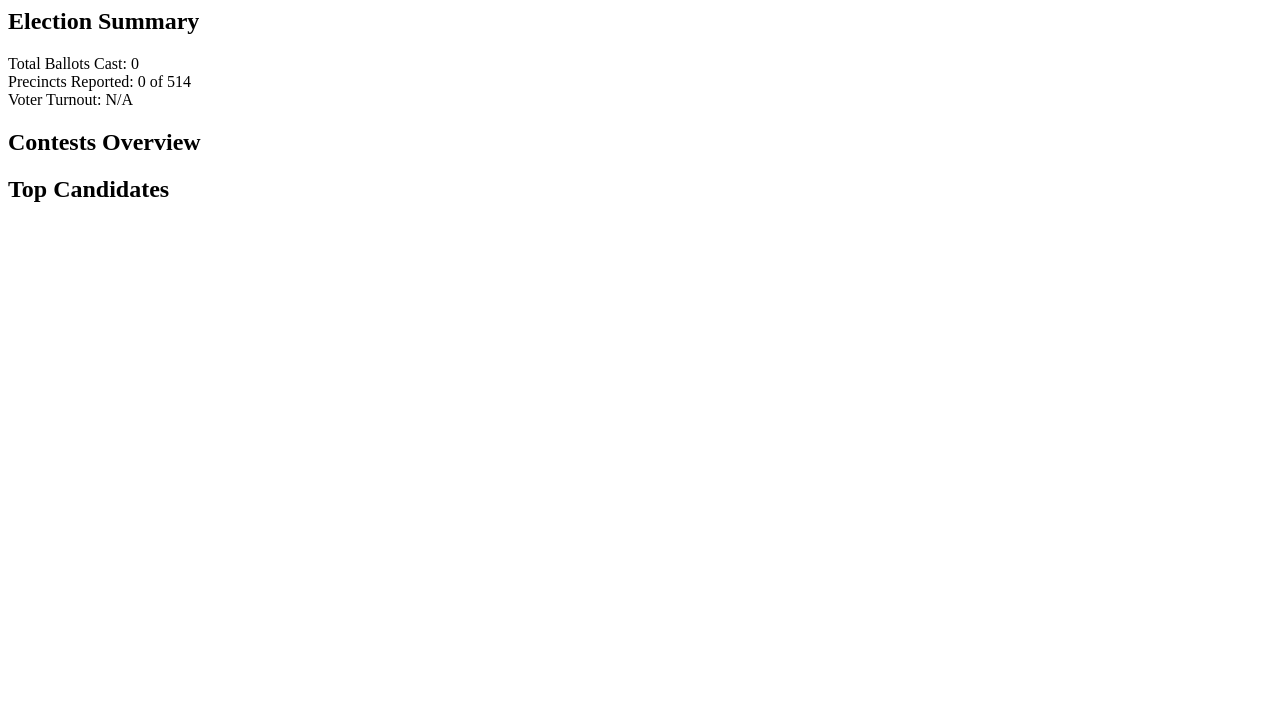
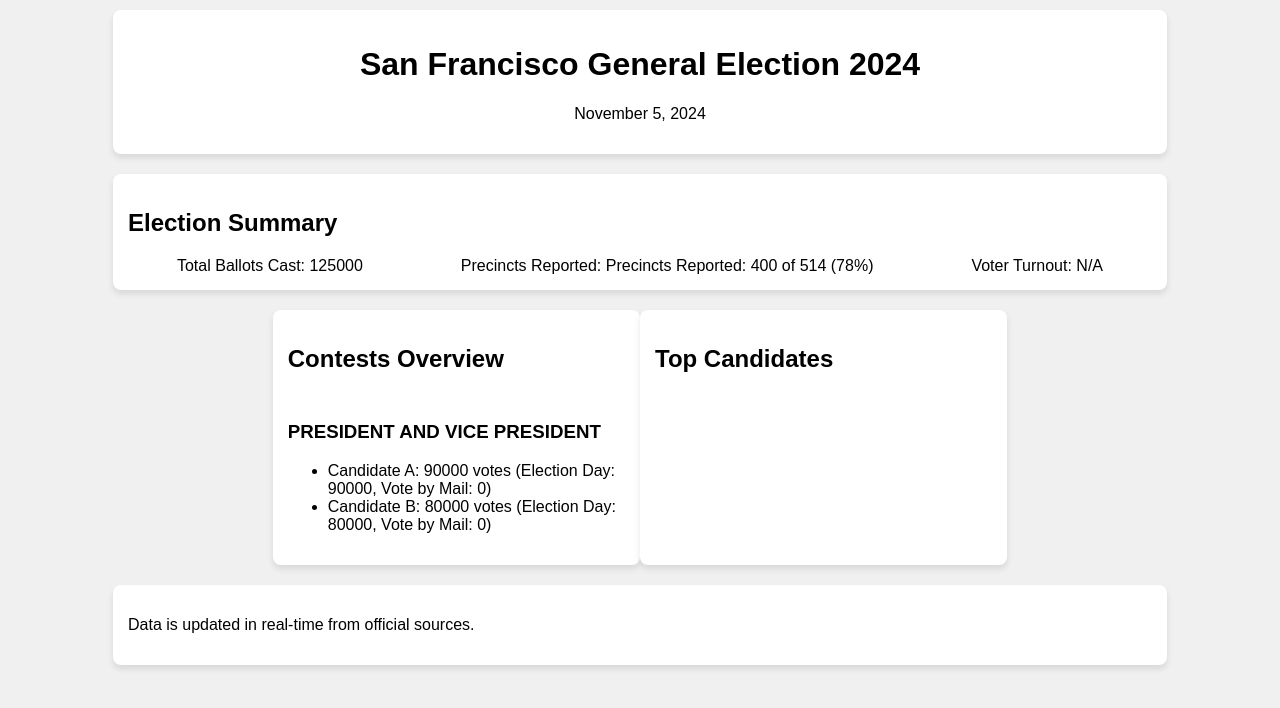
Before and after one commit to AbsolutEvan/sfex-elex-20241105, a plain HTML site: page index.html in a window 1280 px wide. Drawn offline with Linux system fonts and the light colour scheme.

Commit message:
Update index.html

```diff
--- a/index.html
+++ b/index.html
@@ -1,3 +1,17 @@
+<!DOCTYPE html>
+<html lang="en">
+<head>
+    <meta charset="UTF-8">
+    <meta name="viewport" content="width=device-width, initial-scale=1.0">
+    <title>San Francisco General Election 2024 Dashboard</title>
+    <link rel="stylesheet" href="styles.css">
+</head>
+<body>
+    <header>
+        <h1>San Francisco General Election 2024</h1>
+        <p>November 5, 2024</p>
+    </header>
+
     <section id="summary">
         <h2>Election Summary</h2>
         <div id="metrics">
@@ -6,6 +20,7 @@
             <div>Voter Turnout: <span id="voter-turnout">N/A</span></div>
         </div>
     </section>
+
     <main>
         <section id="contests">
             <h2>Contests Overview</h2>
@@ -20,3 +35,11 @@
             </ul>
         </aside>
     </main>
+
+    <footer>
+        <p>Data is updated in real-time from official sources.</p>
+    </footer>
+
+    <script src="script.js"></script>
+</body>
+</html>
```
Lines whose indentation alone changed are shown as unchanged.
